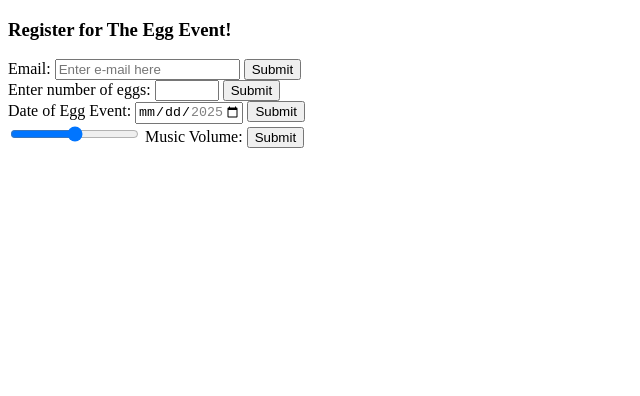
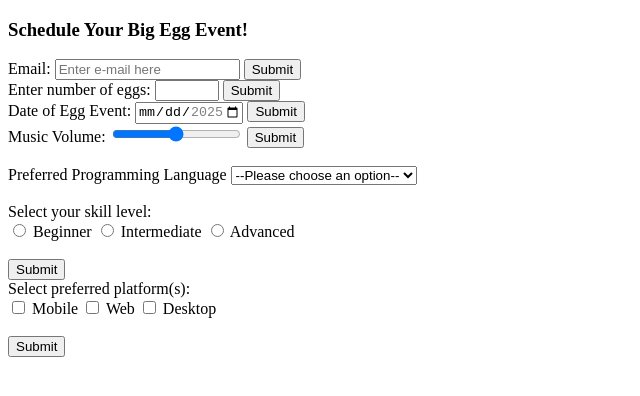
Before and after one commit to DanielBarletta81/CT_FS_HTML_Forms, a plain HTML site: page index.html in a window 1280 px wide. Shown: the whole page, without its empty margins (0-640 px from the left). Drawn offline with Linux system fonts and the light colour scheme.

Commit message:
complete forms and add aria labels for accessibility

```diff
--- a/index.html
+++ b/index.html
@@ -19,34 +19,96 @@ Provide a submit button to allow users to submit their email addresses.
         <link rel="stylesheet" href="">
     </head>
     <body>
-        <h3>Register for The Egg Event!</h3>
+        <h3>Schedule Your Big Egg Event!</h3>
         <div>
             <!--Task 1: Implementing Email Input-->
-            <form action="input" method="post">
+            <form action="input" method="post" aria-label="enter email">
                 <label for="email">Email: </label>
                 <input type="email" id="email" name="email" placeholder="Enter e-mail here">
                 <button type="submit">Submit</button>
             </form>
              <!--Task 2: Implementing Number Input-->
-            <form action="input" method="post">
+            <form action="input" method="post" aria-label="choose amount of eggs">
                 <label for="eggs">Enter number of eggs: </label>
                 <input type="number" id="eggs" name="eggs" step="12" min="12" max="144">
                 <button type="submit">Submit</button>
             </form>
              <!--Task 3: Implementing Date Input-->
-            <form action="input" method="post">
+            <form action="input" method="post" aria-label="event start date">
                 <label for="event-start">Date of Egg Event:</label>
                 <input type="date" id="event-start" name="event-start"  min="2025-01-01" max="2025-12-31" />
                 <button type="submit">Submit</button>
             </form>
              <!--Task 4: Implementing Range Input-->
-            <form action="input" method="post">
-                <input type="range" id="volume" name="volume" min="0" max="100" value="50" step="10" />
+            <form action="input" method="post" aria-label="select music volume">
                 <label for="volume">Music Volume: </label>
+                <input type="range" id="volume" name="volume" min="0" max="100" value="50" step="10"/>
+
+                 <output for="volume" oninput="value = volume.valueAsNumber;"></output>
                 <button type="submit">Submit</button>
             </form>
         </div>
         <div>
+            <h3></h3>
+            <form aria-label="preferred language">
+                <label for="language">Preferred Programming Language </label>
+
+
+                <select name="languages" id="language">
+                <option value="">--Please choose an option--</option>
+                <option value="python">Python</option>
+                <option value="javascript">Javascript</option>
+                <option value="html">HTML</option>
+                <option value="csharp">C++</option>
+                </select>
+            </form>
+        </div>
+        <div>
+            <br>
+            <form aria-label="select skill level">
+
+                  <label for="skill">Select your skill level:</label>
+                  <br>
+                  <div>
+                    <input type="radio" id="beginner" name="skill" value="beginner" />
+                    <label for="beginner">Beginner</label>
+
+                    <input type="radio" id="intermediate" name="skill" value="intermediate" />
+                    <label for="intermediate">Intermediate</label>
+
+                    <input type="radio" id="advanced" name="skill" value="advanced" />
+                    <label for="advanced">Advanced</label>
+                  </div>
+                  <br>
+                  <div>
+                    <button type="submit">Submit</button>
+                  </div>
+
+              </form>
+              </div>
+              <div>
+                <form aria-label="select platform">
+
+                    <label for="skill">Select preferred platform(s):</label>
+                    <br>
+                    <div>
+                      <input type="checkbox" id="mobile" name="platform" value="mobile" />
+                      <label for="mobile">Mobile</label>
+
+                      <input type="checkbox" id="web" name="platform" value="web" />
+                      <label for="web">Web</label>
+
+                      <input type="checkbox" id="desktop" name="platform" value="desktop" />
+                      <label for="desktop">Desktop</label>
+                    </div>
+                    <br>
+                    <div>
+                      <button type="submit">Submit</button>
+                    </div>
+
+                </form>
+
+              </div>
 
           </div>
 
@@ -81,7 +143,29 @@ Task 4: Enhancing User Experience with Range Input
 Develop an HTML form with a range input field.
 Include a label and placeholder text indicating what the range represents (e.g., rating or quantity).
 Utilize HTML5 attributes to set the minimum and maximum values for the range.
-Display the current value of the range to users.
+Display the current value of the range to users.        Needs work!!!!!!!!!
 Add a submit button for users to submit their chosen value.
 
 -->
+
+<!--
+2. Building a Comprehensive Web Form
+
+Task 1: Creating a Selection Experience
+
+Now let's add some different selection features to your form to spice things up.
+Include a select menu that allows users to choose their favorite programming language
+from a list of options.
+Implement a set of radio buttons for users to indicate their level of expertise
+(beginner, intermediate, advanced).
+Add checkboxes to let users select their preferred development platforms
+(web, mobile, desktop).
+-->
+
+<!--
+Task 2: Improving Accessibility
+
+Ensure that all form elements have associated labels using the for attribute.
+Implement ARIA attributes to enhance accessibility for users with disabilities.
+Test the form with screen readers to verify that it provides a user-friendly experience.
+-->
```
Also changed, not shown: 1 other file.
